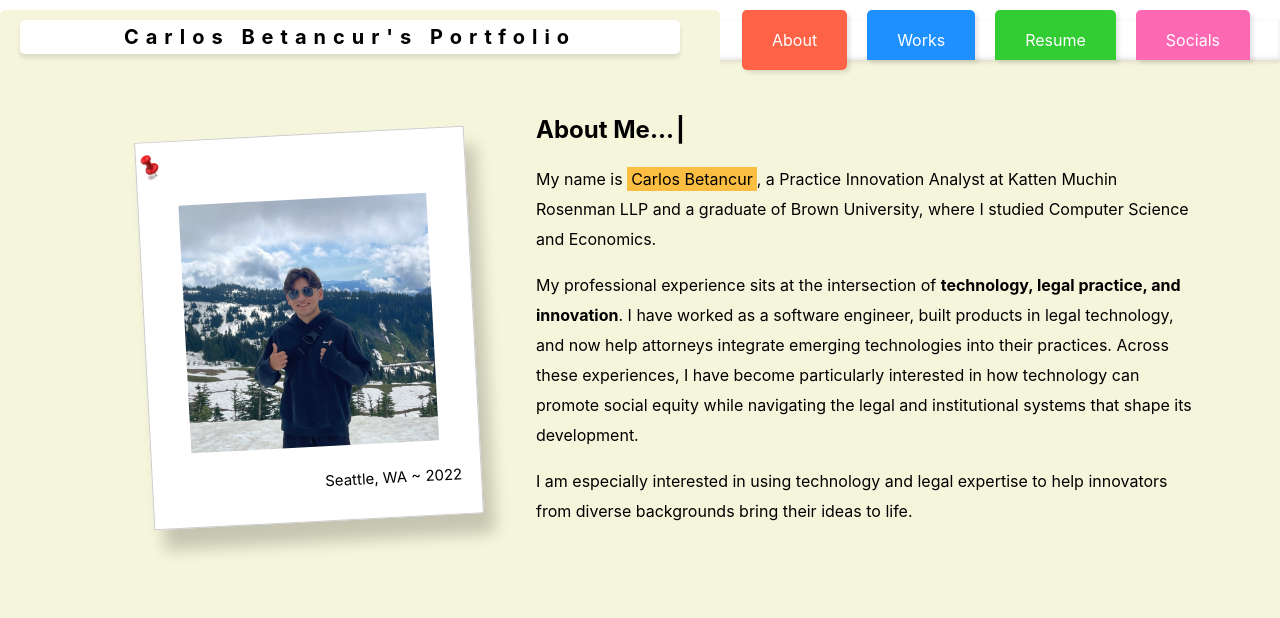
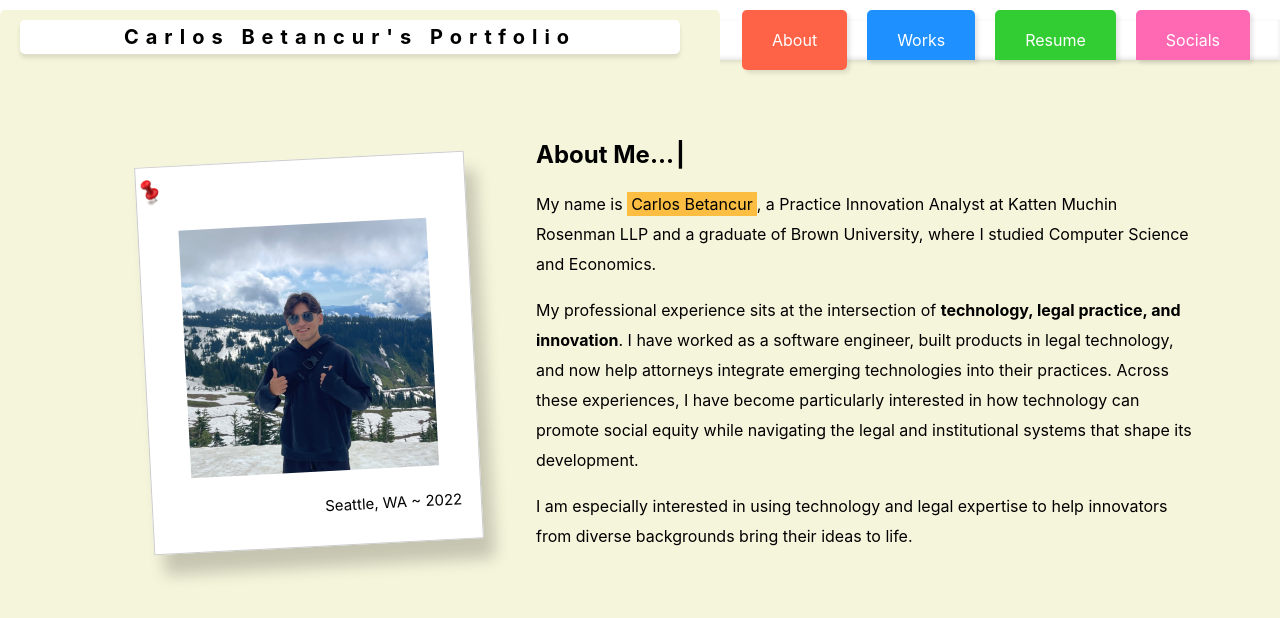
Before and after one commit to car-man-bet/portfolio, a React (Create React App) app in the folder my-app/: page / in a window 1280 px wide. Shown: the top 618 px of the page. Built offline with nearby package versions, Linux system fonts and the light colour scheme.

Commit message:
Update About.css

```diff
--- a/my-app/src/pages/About.css
+++ b/my-app/src/pages/About.css
@@ -5,7 +5,7 @@
 
 .container {
   background-color: beige;
-  padding: 55px 20px 40px;
+  padding: 80px 20px 40px;
   height: 100%;
   display: flex;
   align-items: center;
```
